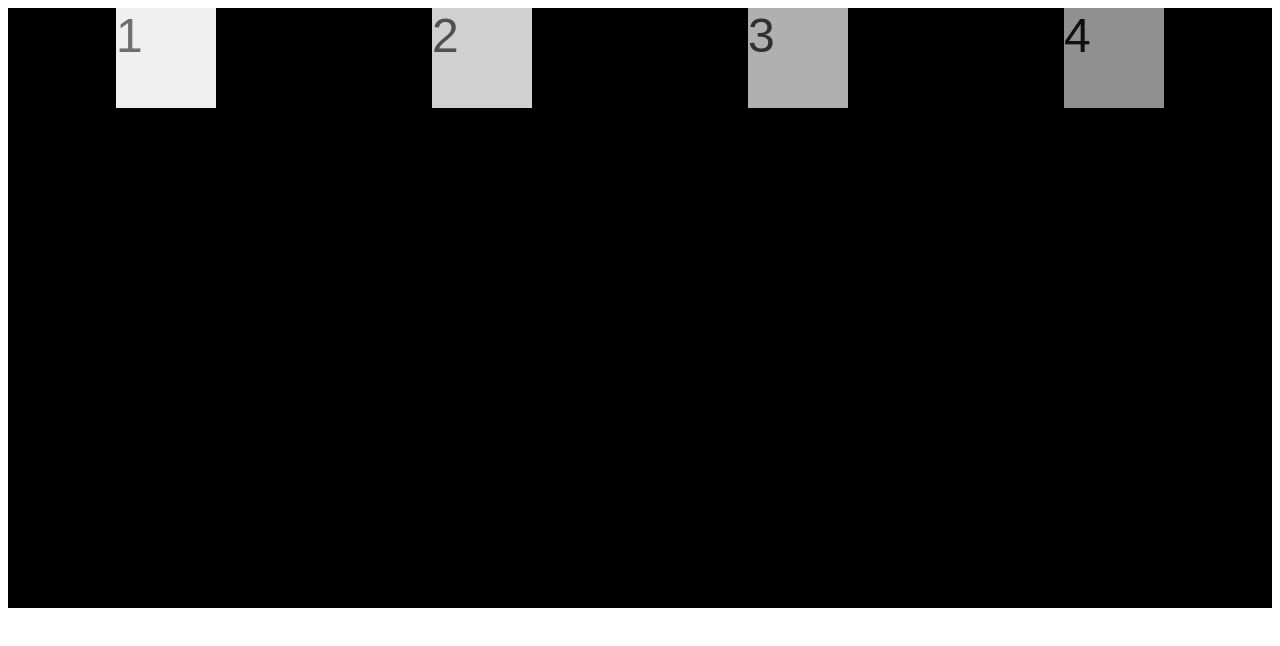
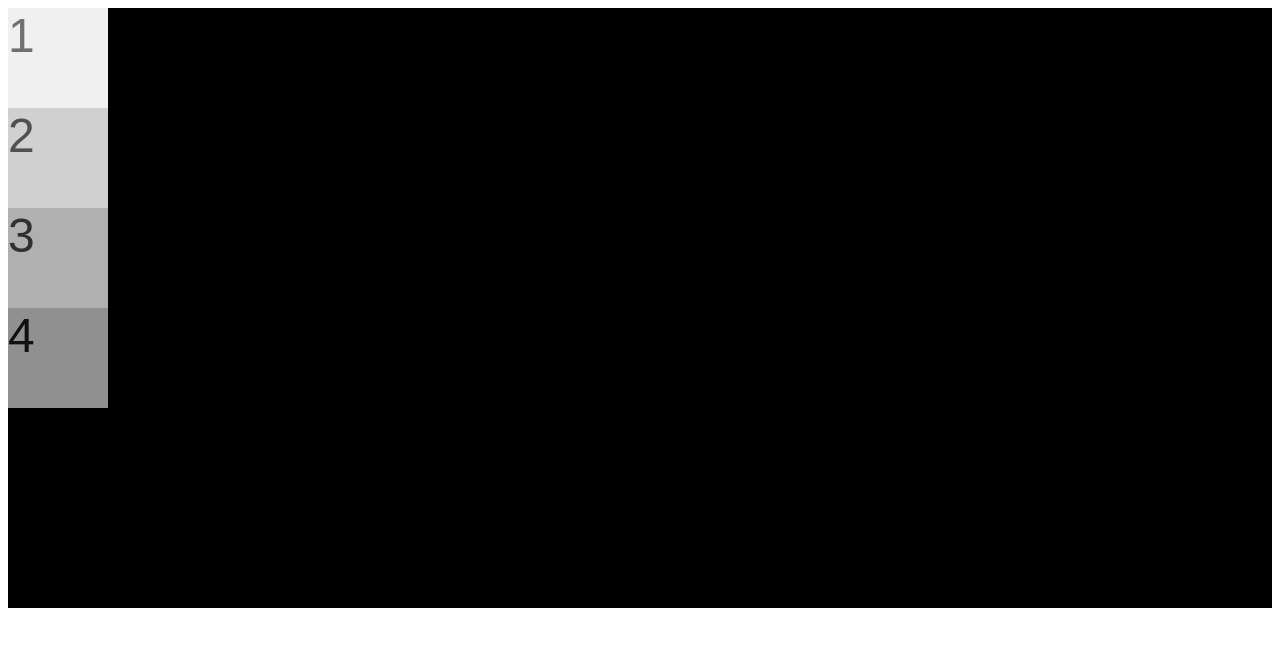
Before and after one commit to Bpost129/flexbox-x2, a plain HTML site: page index.html in a window 1280 px wide. Drawn offline with Linux system fonts and the light colour scheme.

Commit message:
change flex direction and center children

```diff
--- a/style.css
+++ b/style.css
@@ -2,7 +2,9 @@
   background-color: black;
   display: flex;
   height: 600px;
-  justify-content: space-around;
+  flex-direction: column;
+  /* justify-content: center; */
+  /* align-items: center; */
 }
 
 .flex-child {
```
